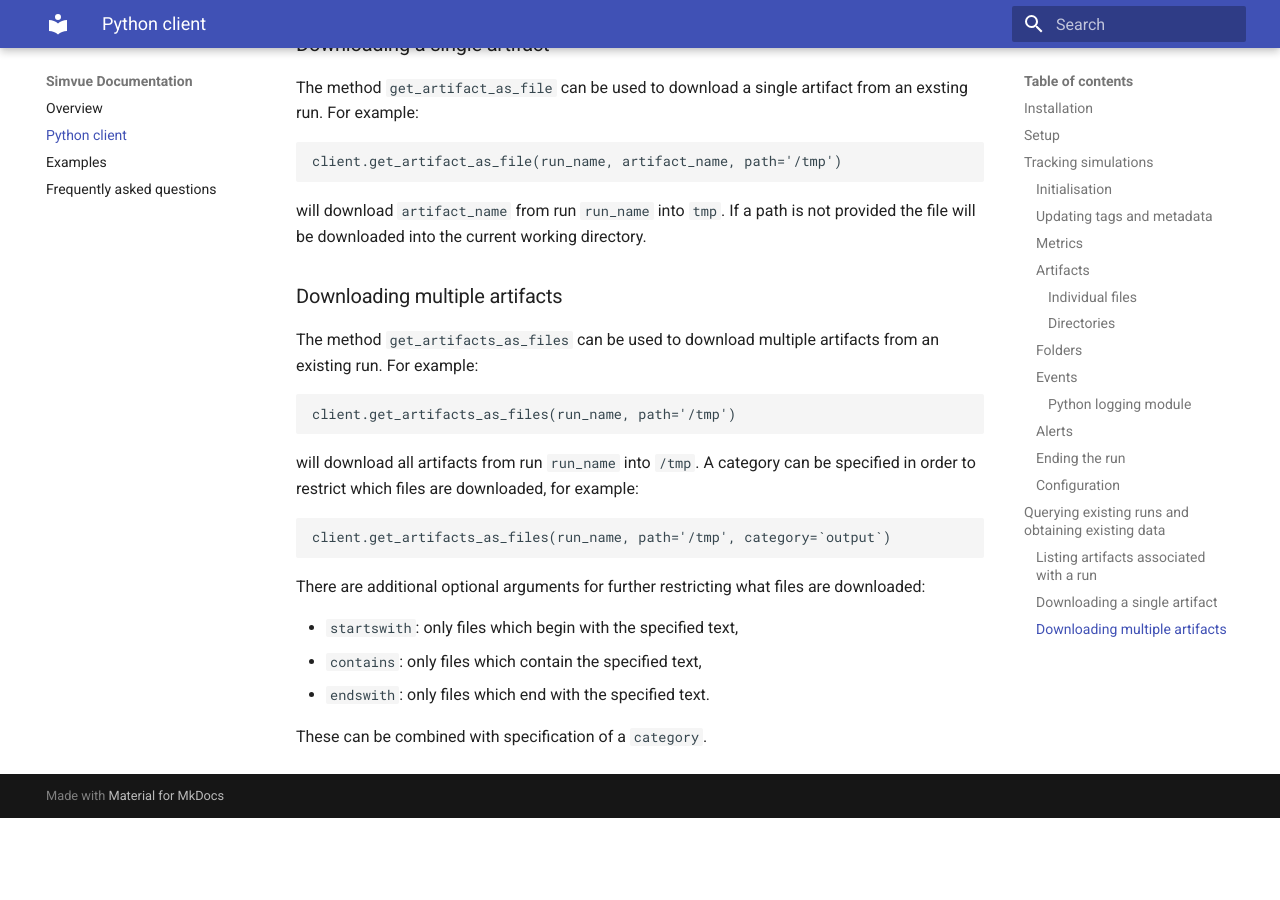
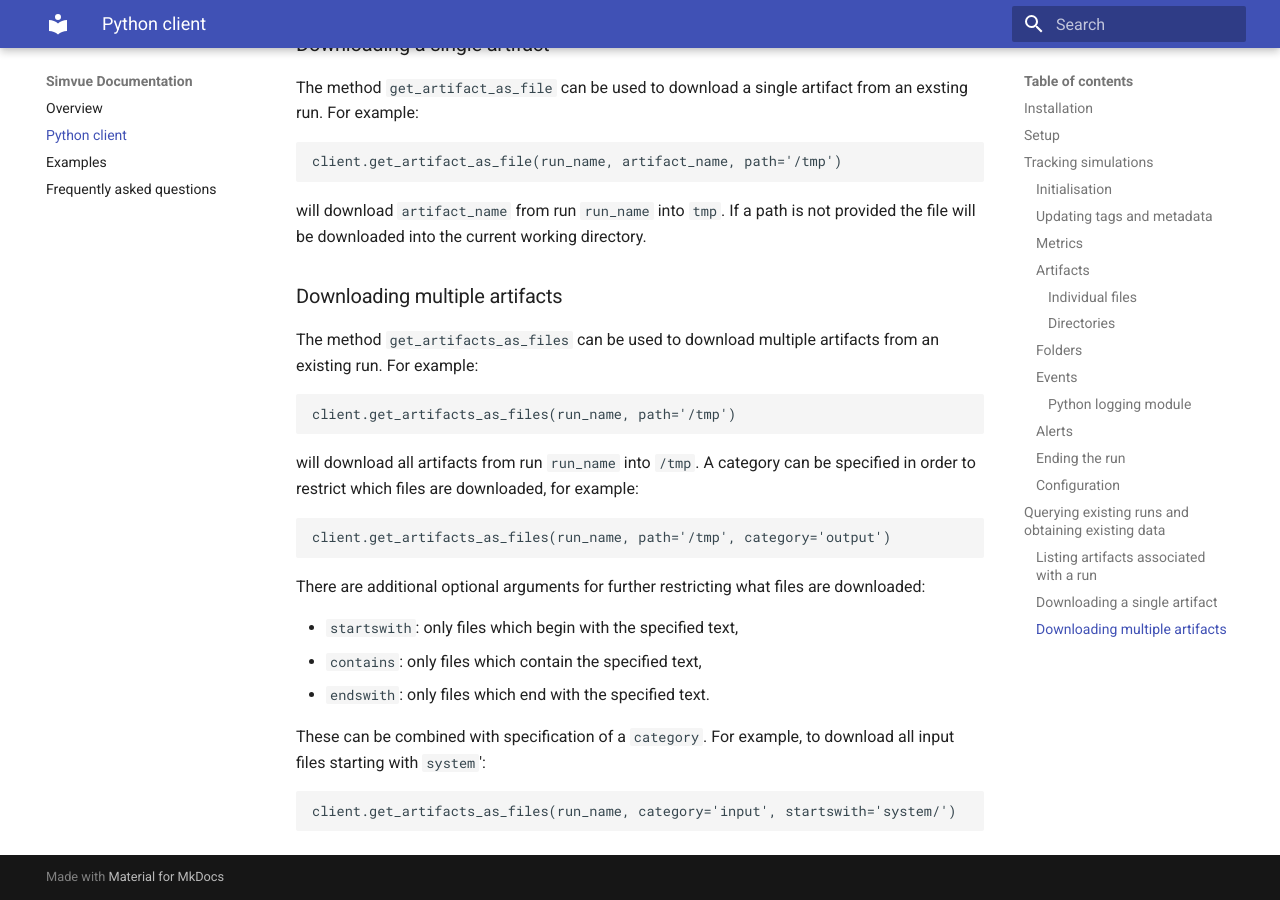
Before and after one commit to simvue-io/docs, an MkDocs documentation site: the page built from docs/python-client.md, in a window 1280 px wide and 900 px high, scrolled down 6977 px. Built offline with MkDocs 1.6.1 and Material for MkDocs 9.7.7, drawn with Linux system fonts in a browser that asks for light colours; before the commit the page ends 7795 px from its top, so only the background shows below that.

Commit message:
Update python-client.md

````diff
--- a/docs/python-client.md
+++ b/docs/python-client.md
@@ -274,7 +274,7 @@ client.get_artifacts_as_files(run_name, path='/tmp')
 will download all artifacts from run `run_name` into `/tmp`. A category can be specified in order to restrict which files are
 downloaded, for example:
 ```
-client.get_artifacts_as_files(run_name, path='/tmp', category=`output`)
+client.get_artifacts_as_files(run_name, path='/tmp', category='output')
 ```
 There are additional optional arguments for further restricting what files are downloaded:
 
@@ -282,4 +282,7 @@ There are additional optional arguments for further restricting what files are d
 * `contains`: only files which contain the specified text,
 * `endswith`: only files which end with the specified text.
 
-These can be combined with specification of a `category`.
+These can be combined with specification of a `category`. For example, to download all input files starting with `system`':
+```
+client.get_artifacts_as_files(run_name, category='input', startswith='system/')
+```
````
